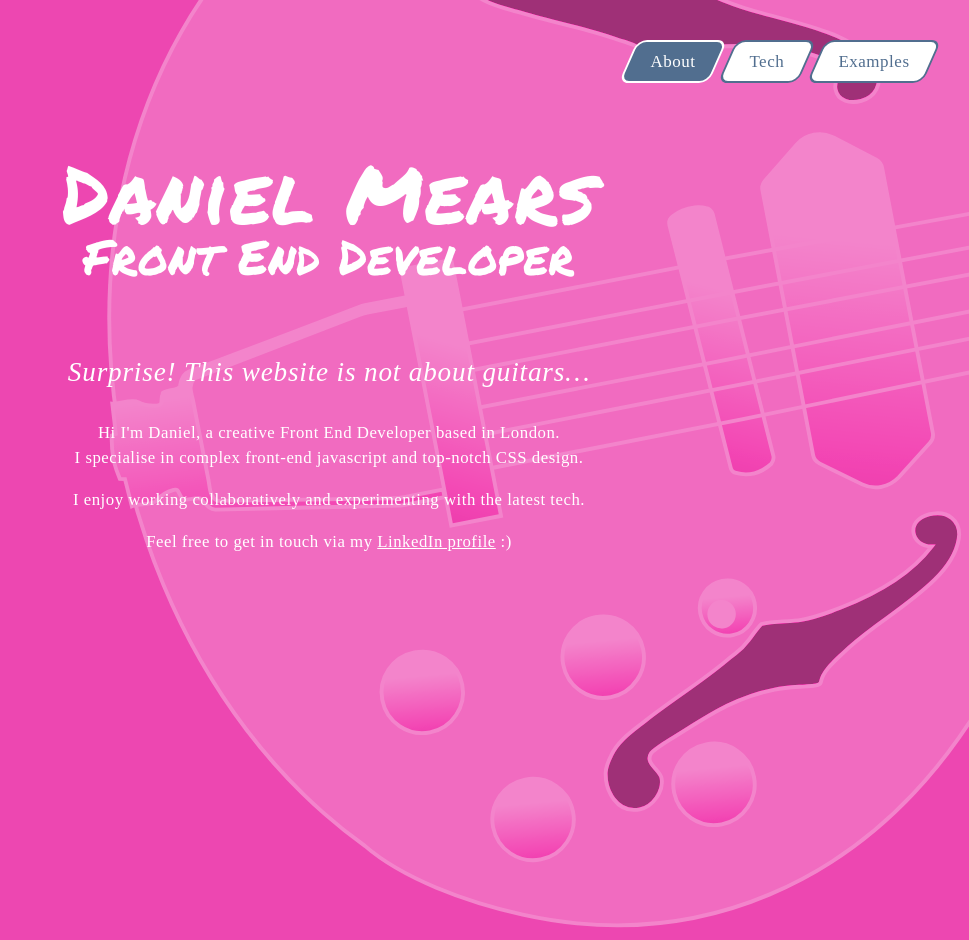
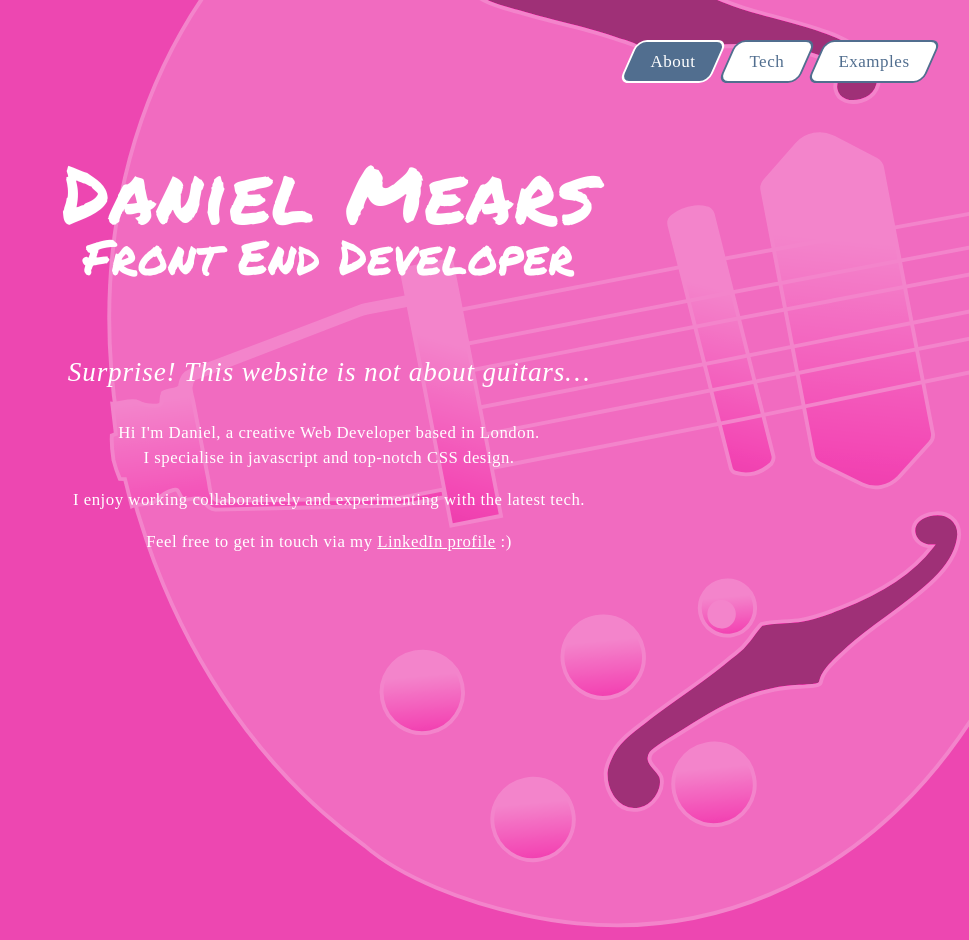
Before and after one commit to clockworkdaniel/daniel-mears-tech, a PHP site: page /about in a window 1280 px wide. Shown: the whole page, without its empty margins (311-1280 px from the left). Run offline with PHP 8.4, Linux system fonts and the light colour scheme; some web fonts are replaced.

Commit message:
i can do both now, woo

```diff
--- a/about.php
+++ b/about.php
@@ -3,7 +3,7 @@
 <section class="content-area">
 	<div class="about-content">
 		<p class="pull-out-copy">Surprise! This website is not about guitars&hellip;</p>
-		<p class="main-copy">Hi I'm Daniel, a creative Front End Developer based in London.<br>I specialise in complex front-end javascript and top-notch CSS design.</p>
+		<p class="main-copy">Hi I'm Daniel, a creative Web Developer based in London.<br>I specialise in javascript and top-notch CSS design.</p>
 		<p class="main-copy">I enjoy working collaboratively and experimenting with the latest tech.</p>
 		<p class="main-copy">Feel free to get in touch via my <a href="https://www.linkedin.com/in/daniel-mears-805a9277/">LinkedIn profile</a> :)</p>
 	</div>
```
